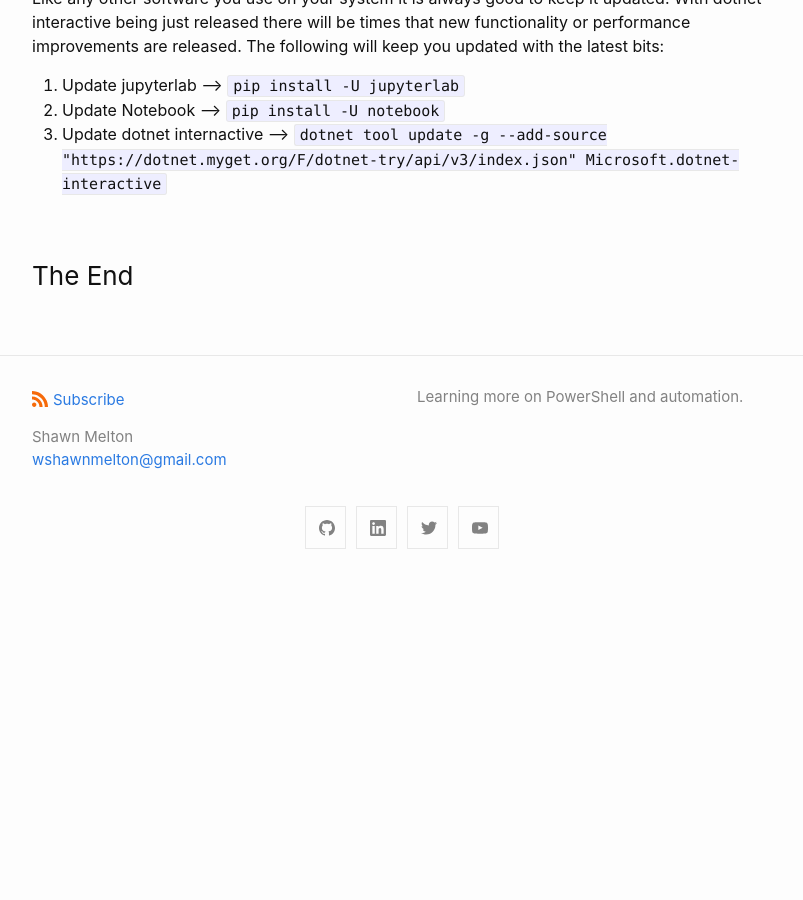
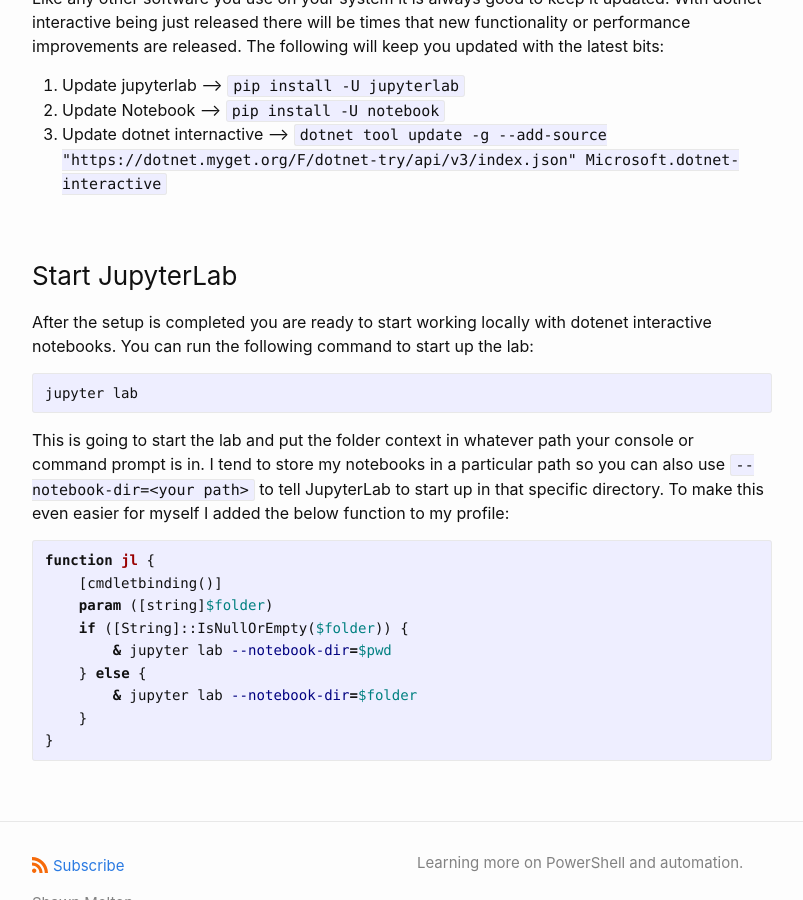
Before and after one commit to wsmelton/wsmelton.github.io, a Jekyll site: the page built from _posts/2020-03-09-powershell-notebooks.md, in a window 1280 px wide and 900 px high, scrolled down 1618 px. Shown: the whole window, without its empty margins (238-1041 px from the left). Built offline with Jekyll 4.4.1, drawn with Linux system fonts in a browser that asks for light colours; before the commit the page ends 2202 px from its top, so only the background shows below that.

Commit message:
added section on starting jupyterlab

````diff
--- a/_posts/2020-03-09-powershell-notebooks.md
+++ b/_posts/2020-03-09-powershell-notebooks.md
@@ -53,4 +53,24 @@ Like any other software you use on your system it is always good to keep it upda
 1. Update Notebook --> `pip install -U notebook`
 1. Update dotnet internactive --> `dotnet tool update -g --add-source "https://dotnet.myget.org/F/dotnet-try/api/v3/index.json" Microsoft.dotnet-interactive`
 
-### The End
+### Start JupyterLab
+
+After the setup is completed you are ready to start working locally with dotenet interactive notebooks. You can run the following command to start up the lab:
+
+```
+jupyter lab
+```
+
+This is going to start the lab and put the folder context in whatever path your console or command prompt is in. I tend to store my notebooks in a particular path so you can also use `--notebook-dir=<your path>` to tell JupyterLab to start up in that specific directory. To make this even easier for myself I added the below function to my profile:
+
+```powershell
+function jl {
+    [cmdletbinding()]
+    param ([string]$folder)
+    if ([String]::IsNullOrEmpty($folder)) {
+        & jupyter lab --notebook-dir=$pwd
+    } else {
+        & jupyter lab --notebook-dir=$folder
+    }
+}
+```
````
